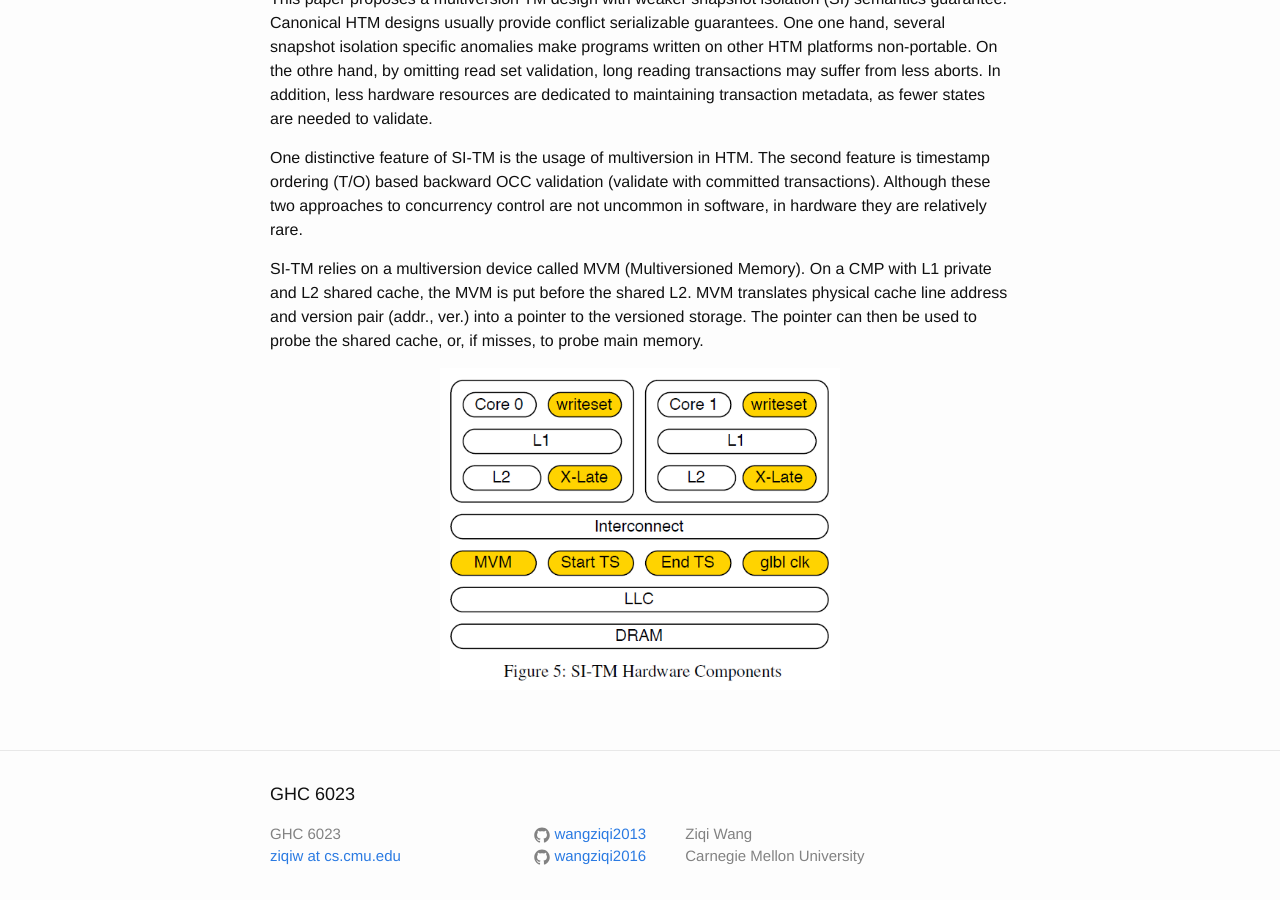
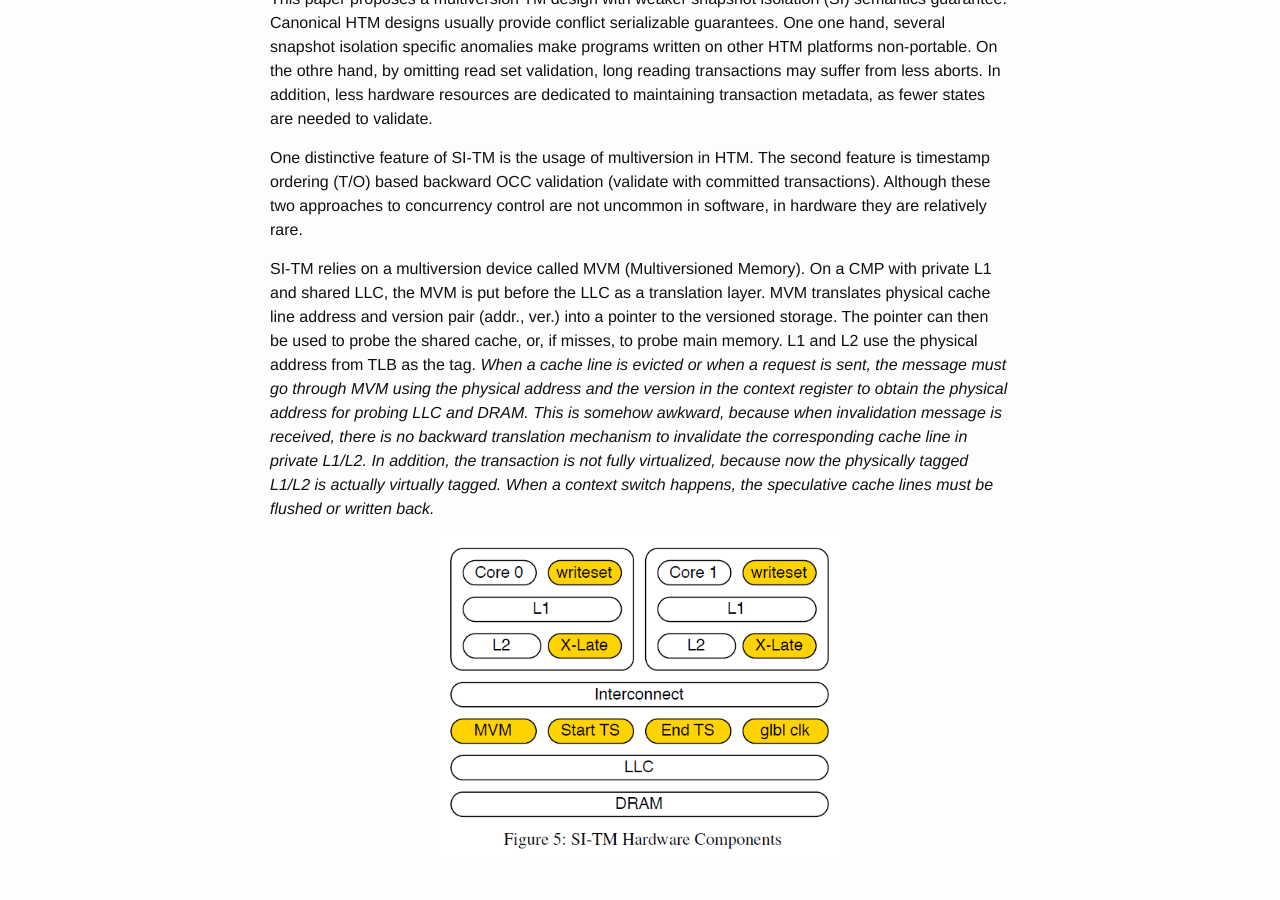
Before and after one commit to wangziqi2013/wangziqi2013.github.io, a Jekyll site: the page built from _posts/2018-03-15-SI-TM-Reducing-TM-Abort-Rates-Through-SI.markdown, in a window 1280 px wide and 900 px high, scrolled down 595 px. Built offline with Jekyll 4.4.1, drawn with Linux system fonts in a browser that asks for light colours.

Commit message:
Finish MVM paragraph

```diff
--- a/_posts/2018-03-15-SI-TM-Reducing-TM-Abort-Rates-Through-SI.markdown
+++ b/_posts/2018-03-15-SI-TM-Reducing-TM-Abort-Rates-Through-SI.markdown
@@ -24,10 +24,15 @@ One distinctive feature of SI-TM is the usage of multiversion in HTM. The second
 (T/O) based backward OCC validation (validate with committed transactions). Although these two approaches
 to concurrency control are not uncommon in software, in hardware they are relatively rare.
 
-SI-TM relies on a multiversion device called MVM (Multiversioned Memory). On a CMP with L1 private and L2 shared cache,
-the MVM is put before the shared L2. MVM translates physical cache line address and version pair (addr., ver.)
+SI-TM relies on a multiversion device called MVM (Multiversioned Memory). On a CMP with private L1 and shared LLC,
+the MVM is put before the LLC as a translation layer. MVM translates physical cache line address and version pair (addr., ver.)
 into a pointer to the versioned storage. The pointer can then be used to probe the shared cache, or, if misses, to
-probe main memory.
+probe main memory. L1 and L2 use the physical address from TLB as the tag. *When a cache line is evicted or when a request
+is sent, the message must go through MVM using the physical address and the version in the context register to obtain
+the physical address for probing LLC and DRAM. This is somehow awkward, because when invalidation message is received,
+there is no backward translation mechanism to invalidate the corresponding cache line in private L1/L2. In addition,
+the transaction is not fully virtualized, because now the physically tagged L1/L2 is actually virtually tagged. When
+a context switch happens, the speculative cache lines must be flushed or written back.*
 
 ![SI-TM MVM architecture]({{ "/static/SI-TM-architecture.png" | prepend: site.baseurl }} "SI-TM MVM"){: width="400px"}
 {: align="middle"}
```
